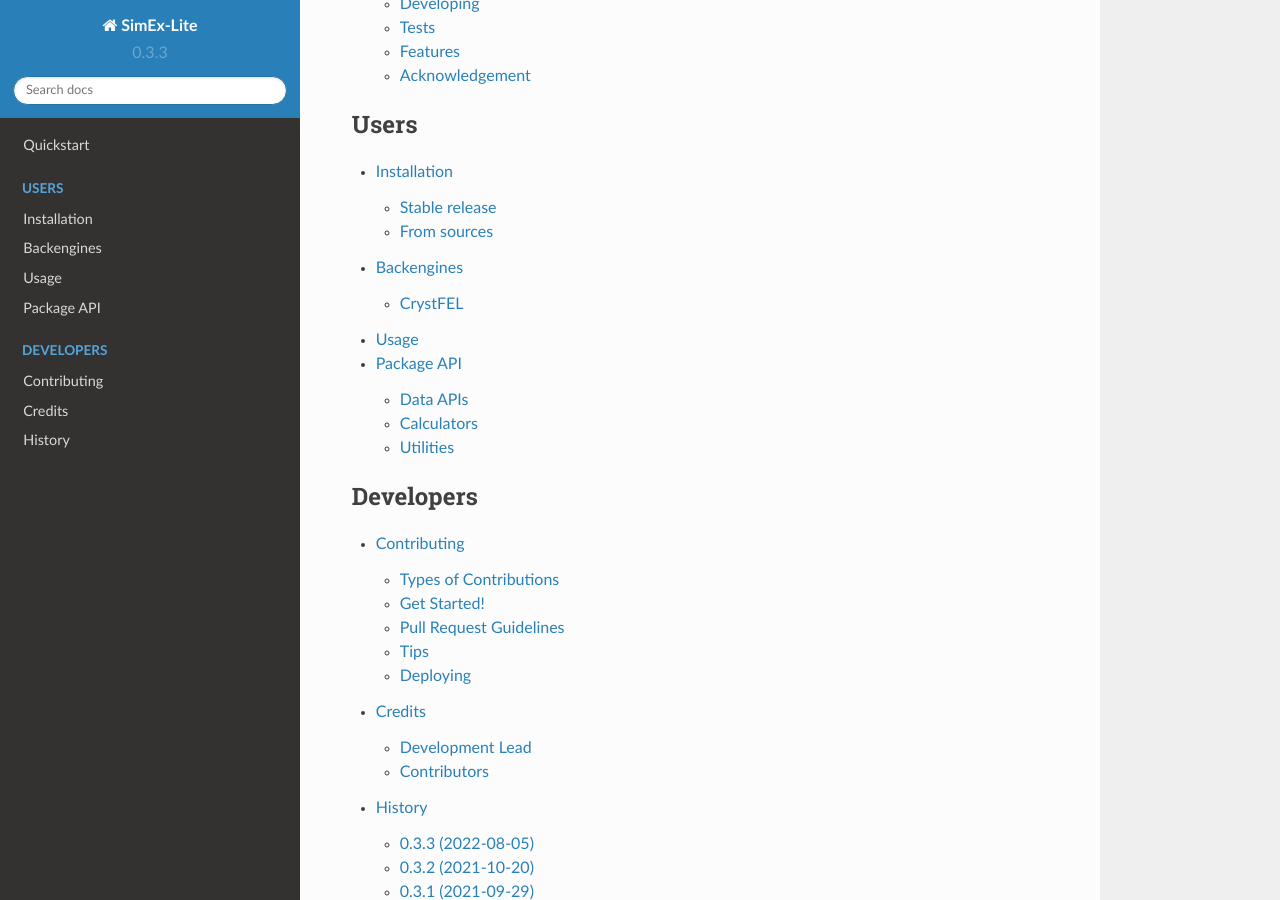
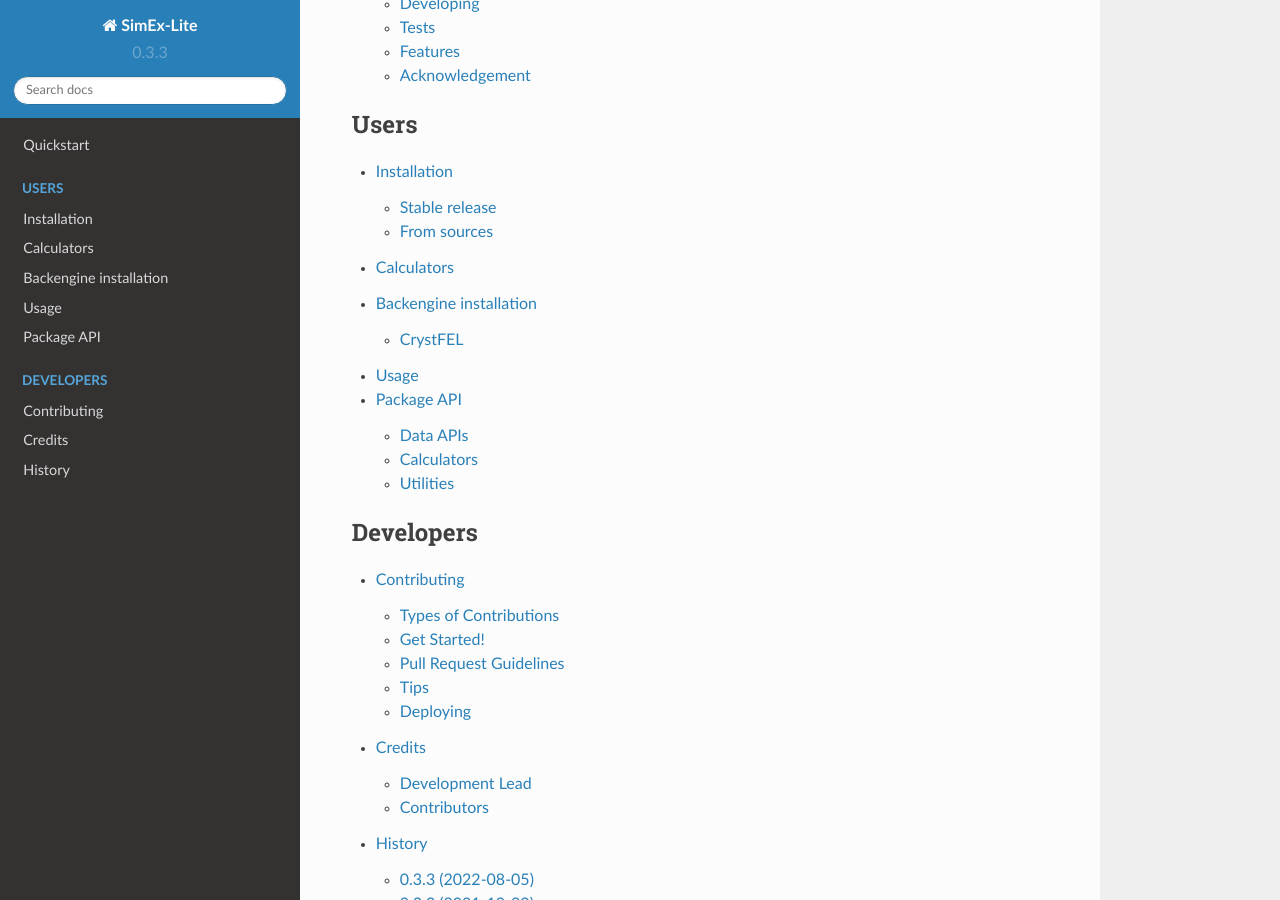
Before and after one commit to PaNOSC-ViNYL/SimEx-Lite, a Sphinx documentation site: the page built from docs/index.rst, in a window 1280 px wide and 900 px high, scrolled down 1869 px. Built offline with Sphinx 7.4.7 and the Read the Docs theme 2.0.0, drawn with Linux system fonts in a browser that asks for light colours; pages that are not in the unit, such as notebooks, are missing from menus.

```diff
--- a/docs/backengines.rst
+++ b/docs/backengines.rst
@@ -1,5 +1,5 @@
 ===========
-Backengines
+Backengine installation
 ===========
 
 This is a list of backengines for the implemented calculators and their installation instruction.
--- a/docs/calculators.rst
+++ b/docs/calculators.rst
@@ -3,6 +3,6 @@
 -----------
 
 .. toctree::
-    :maxdepth: -1
+    :maxdepth: 2
 
-    detectorCalculators
+    calculators/SourceCalculators
--- a/docs/index.rst
+++ b/docs/index.rst
@@ -12,8 +12,10 @@
 .. toctree::
    :maxdepth: 2
    :caption: Users
+   :includehidden:
 
    installation
+   calculators
    backengines
    usage
    modules
--- a/docs/modules.rst
+++ b/docs/modules.rst
@@ -4,7 +4,7 @@
 
 
 .. toctree::
-    :maxdepth: -1
+    :maxdepth: 2
 
     dataAPI
     calculators
```
Also changed, not shown: docs/detectorCalculators.rst (deleted, +0 -9 lines).
